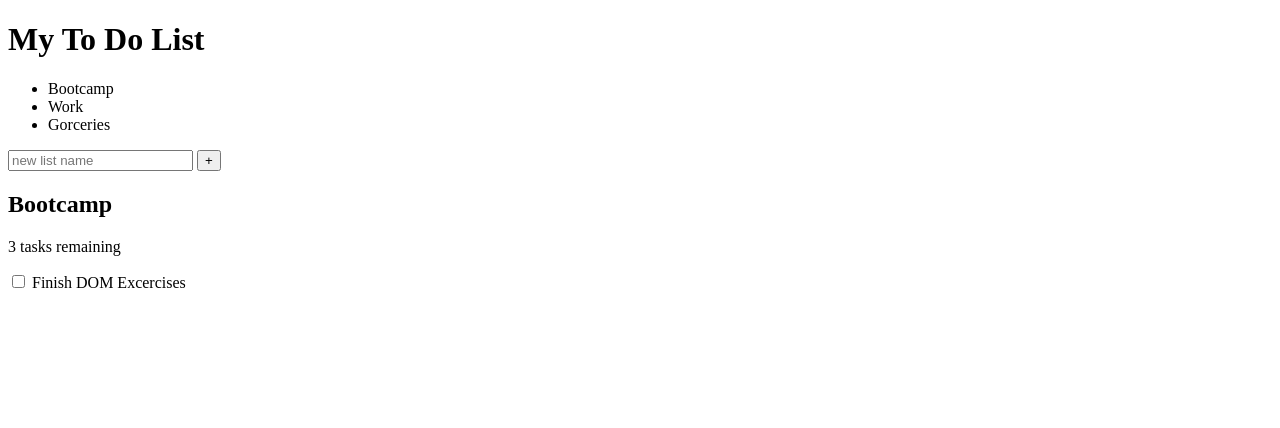
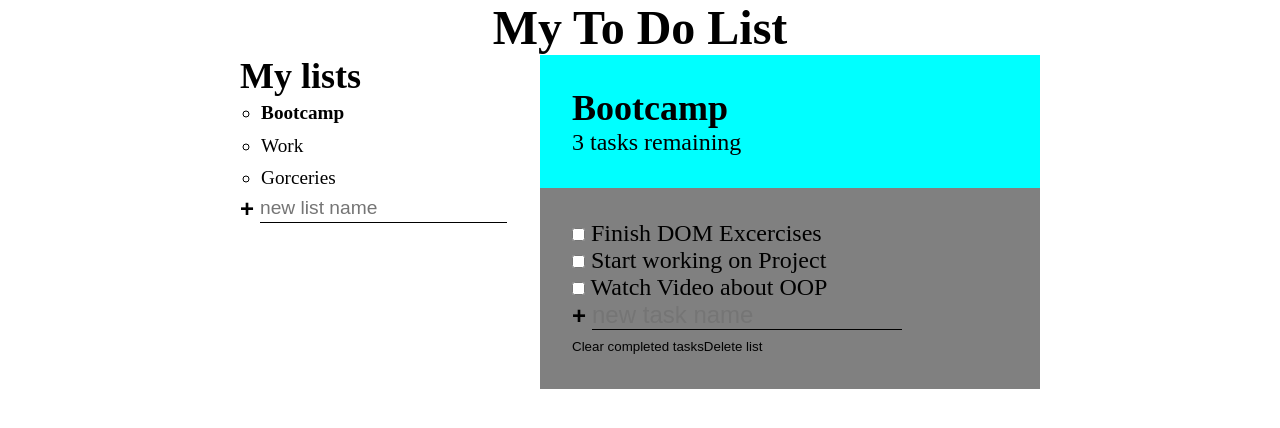
Before and after one commit to Pia-Koester/todolist, a plain HTML site: page index.html in a window 1280 px wide. Drawn offline with Linux system fonts and the light colour scheme.

Commit message:
style: styling for list areas, setup of grid

```diff
--- /dev/null
+++ b/css/grid-style.css
@@ -0,0 +1,543 @@
+:root {
+  --ff-primary: Heebo, sans-serif;
+  --ff-secondary: Bungee, cursive;
+  --ff-accent: Bungee Shade, cursive;
+  --spacer: 1rem;
+  --clr-neutral-100: 0 0% 100%;
+  --clr-neutral-200: 0 0% 90%;
+  --clr-neutral-300: 0 0% 70%;
+  --clr-neutral-400: 0 0% 60%;
+  --clr-neutral-500: 0 0% 50%;
+  --clr-neutral-600: 0 0% 40%;
+  --clr-neutral-700: 0 0% 30%;
+  --clr-neutral-800: 0 0% 10%;
+  --clr-neutral-900: 0 0% 0%;
+  --clr-primary-100: 214 100% 90%;
+  --clr-primary-200: 214 100% 80%;
+  --clr-primary-300: 214 100% 70%;
+  --clr-primary-400: 214 100% 60%;
+  --clr-primary-500: 214 100% 50%;
+  --clr-primary-600: 214 100% 40%;
+  --clr-primary-700: 214 100% 30%;
+  --clr-primary-800: 214 100% 20%;
+  --clr-primary-900: 214 100% 10%;
+  --clr-secondary-100: 284 71% 90%;
+  --clr-secondary-200: 284 71% 80%;
+  --clr-secondary-300: 284 71% 70%;
+  --clr-secondary-400: 284 71% 60%;
+  --clr-secondary-500: 284 71% 50%;
+  --clr-secondary-600: 284 71% 40%;
+  --clr-secondary-700: 284 71% 30%;
+  --clr-secondary-800: 284 71% 20%;
+  --clr-secondary-900: 284 71% 10%;
+  --clr-accent-100: 346 80% 90%;
+  --clr-accent-200: 346 80% 80%;
+  --clr-accent-300: 346 80% 70%;
+  --clr-accent-400: 346 80% 60%;
+  --clr-accent-500: 346 80% 50%;
+  --clr-accent-600: 346 80% 40%;
+  --clr-accent-700: 346 80% 30%;
+  --clr-accent-800: 346 80% 20%;
+  --clr-accent-900: 346 80% 10%;
+  --fs-100: 0.625rem;
+  --fs-200: 0.7625rem;
+  --fs-300: 0.8975rem;
+  --fs-400: 1.125rem;
+  --fs-500: 1.25rem;
+  --fs-600: 1.75rem;
+  --fs-700: 2.25rem;
+  --fs-800: 2.75rem;
+  --fs-900: 3.25rem;
+}
+@media only screen and (min-width: 50em) {
+  :root {
+    --fs-100: 0.725rem;
+    --fs-200: 0.875rem;
+    --fs-300: 1rem;
+    --fs-400: 1.125rem;
+    --fs-500: 1.325rem;
+    --fs-600: 2rem;
+    --fs-700: 2.75rem;
+    --fs-800: 3.25rem;
+    --fs-900: 4rem;
+  }
+}
+@media only screen and (min-width: 65em) {
+  :root {
+    --fs-100: 0.725rem;
+    --fs-200: 0.875rem;
+    --fs-300: 1rem;
+    --fs-400: 1.125rem;
+    --fs-500: 1.325rem;
+    --fs-600: 2rem;
+    --fs-700: 2.75rem;
+    --fs-800: 3.5rem;
+    --fs-900: 5rem;
+  }
+}
+
+/* Box sizing rules */
+*,
+*::before,
+*::after {
+  box-sizing: border-box;
+}
+
+/* Remove default margin */
+body,
+h1,
+h2,
+h3,
+h4,
+p,
+figure,
+blockquote,
+dl,
+dd {
+  margin: 0;
+}
+
+h1,
+h2,
+h3,
+h4 {
+  font-family: var(--ff-secondary);
+}
+
+/* Remove list styles on ul, ol elements with a list role, which suggests default styling will be removed */
+ul[role="list"],
+ol[role="list"] {
+  list-style: none;
+}
+
+/* Set core root defaults */
+html:focus-within {
+  scroll-behavior: smooth;
+}
+
+/* Set core body defaults */
+body {
+  min-height: 100vh;
+  text-rendering: optimizeSpeed;
+  line-height: 1.5;
+}
+
+/* A elements that don't have a class get default styles */
+a:not([class]) {
+  text-decoration-skip-ink: auto;
+}
+
+/* Make images easier to work with */
+img,
+picture {
+  max-width: 100%;
+  display: block;
+}
+
+/* Inherit fonts for inputs and buttons */
+input,
+button,
+textarea,
+select {
+  font: inherit;
+}
+
+/* Remove all animations, transitions and smooth scroll for people that prefer not to see them */
+@media (prefers-reduced-motion: reduce) {
+  html:focus-within {
+    scroll-behavior: auto;
+  }
+
+  *,
+  *::before,
+  *::after {
+    animation-duration: 0.01ms !important;
+    animation-iteration-count: 1 !important;
+    transition-duration: 0.01ms !important;
+    scroll-behavior: auto !important;
+  }
+}
+body {
+  font-family: var(--ff-primary);
+}
+
+.text-neutral-100 {
+  color: hsl(var(--clr-neutral-100));
+}
+
+.bg-neutral-100 {
+  background-color: hsl(var(--clr-neutral-100));
+}
+
+.text-neutral-200 {
+  color: hsl(var(--clr-neutral-200));
+}
+
+.bg-neutral-200 {
+  background-color: hsl(var(--clr-neutral-200));
+}
+
+.text-neutral-300 {
+  color: hsl(var(--clr-neutral-300));
+}
+
+.bg-neutral-300 {
+  background-color: hsl(var(--clr-neutral-300));
+}
+
+.text-neutral-400 {
+  color: hsl(var(--clr-neutral-400));
+}
+
+.bg-neutral-400 {
+  background-color: hsl(var(--clr-neutral-400));
+}
+
+.text-neutral-500 {
+  color: hsl(var(--clr-neutral-500));
+}
+
+.bg-neutral-500 {
+  background-color: hsl(var(--clr-neutral-500));
+}
+
+.text-neutral-600 {
+  color: hsl(var(--clr-neutral-600));
+}
+
+.bg-neutral-600 {
+  background-color: hsl(var(--clr-neutral-600));
+}
+
+.text-neutral-700 {
+  color: hsl(var(--clr-neutral-700));
+}
+
+.bg-neutral-700 {
+  background-color: hsl(var(--clr-neutral-700));
+}
+
+.text-neutral-800 {
+  color: hsl(var(--clr-neutral-800));
+}
+
+.bg-neutral-800 {
+  background-color: hsl(var(--clr-neutral-800));
+}
+
+.text-neutral-900 {
+  color: hsl(var(--clr-neutral-900));
+}
+
+.bg-neutral-900 {
+  background-color: hsl(var(--clr-neutral-900));
+}
+
+.text-primary-100 {
+  color: hsl(var(--clr-primary-100));
+}
+
+.bg-primary-100 {
+  background-color: hsl(var(--clr-primary-100));
+}
+
+.text-primary-200 {
+  color: hsl(var(--clr-primary-200));
+}
+
+.bg-primary-200 {
+  background-color: hsl(var(--clr-primary-200));
+}
+
+.text-primary-300 {
+  color: hsl(var(--clr-primary-300));
+}
+
+.bg-primary-300 {
+  background-color: hsl(var(--clr-primary-300));
+}
+
+.text-primary-400 {
+  color: hsl(var(--clr-primary-400));
+}
+
+.bg-primary-400 {
+  background-color: hsl(var(--clr-primary-400));
+}
+
+.text-primary-500 {
+  color: hsl(var(--clr-primary-500));
+}
+
+.bg-primary-500 {
+  background-color: hsl(var(--clr-primary-500));
+}
+
+.text-primary-600 {
+  color: hsl(var(--clr-primary-600));
+}
+
+.bg-primary-600 {
+  background-color: hsl(var(--clr-primary-600));
+}
+
+.text-primary-700 {
+  color: hsl(var(--clr-primary-700));
+}
+
+.bg-primary-700 {
+  background-color: hsl(var(--clr-primary-700));
+}
+
+.text-primary-800 {
+  color: hsl(var(--clr-primary-800));
+}
+
+.bg-primary-800 {
+  background-color: hsl(var(--clr-primary-800));
+}
+
+.text-primary-900 {
+  color: hsl(var(--clr-primary-900));
+}
+
+.bg-primary-900 {
+  background-color: hsl(var(--clr-primary-900));
+}
+
+.text-secondary-100 {
+  color: hsl(var(--clr-secondary-100));
+}
+
+.bg-secondary-100 {
+  background-color: hsl(var(--clr-secondary-100));
+}
+
+.text-secondary-200 {
+  color: hsl(var(--clr-secondary-200));
+}
+
+.bg-secondary-200 {
+  background-color: hsl(var(--clr-secondary-200));
+}
+
+.text-secondary-300 {
+  color: hsl(var(--clr-secondary-300));
+}
+
+.bg-secondary-300 {
+  background-color: hsl(var(--clr-secondary-300));
+}
+
+.text-secondary-400 {
+  color: hsl(var(--clr-secondary-400));
+}
+
+.bg-secondary-400 {
+  background-color: hsl(var(--clr-secondary-400));
+}
+
+.text-secondary-500 {
+  color: hsl(var(--clr-secondary-500));
+}
+
+.bg-secondary-500 {
+  background-color: hsl(var(--clr-secondary-500));
+}
+
+.text-secondary-600 {
+  color: hsl(var(--clr-secondary-600));
+}
+
+.bg-secondary-600 {
+  background-color: hsl(var(--clr-secondary-600));
+}
+
+.text-secondary-700 {
+  color: hsl(var(--clr-secondary-700));
+}
+
+.bg-secondary-700 {
+  background-color: hsl(var(--clr-secondary-700));
+}
+
+.text-secondary-800 {
+  color: hsl(var(--clr-secondary-800));
+}
+
+.bg-secondary-800 {
+  background-color: hsl(var(--clr-secondary-800));
+}
+
+.text-secondary-900 {
+  color: hsl(var(--clr-secondary-900));
+}
+
+.bg-secondary-900 {
+  background-color: hsl(var(--clr-secondary-900));
+}
+
+.text-accent-100 {
+  color: hsl(var(--clr-accent-100));
+}
+
+.bg-accent-100 {
+  background-color: hsl(var(--clr-accent-100));
+}
+
+.text-accent-200 {
+  color: hsl(var(--clr-accent-200));
+}
+
+.bg-accent-200 {
+  background-color: hsl(var(--clr-accent-200));
+}
+
+.text-accent-300 {
+  color: hsl(var(--clr-accent-300));
+}
+
+.bg-accent-300 {
+  background-color: hsl(var(--clr-accent-300));
+}
+
+.text-accent-400 {
+  color: hsl(var(--clr-accent-400));
+}
+
+.bg-accent-400 {
+  background-color: hsl(var(--clr-accent-400));
+}
+
+.text-accent-500 {
+  color: hsl(var(--clr-accent-500));
+}
+
+.bg-accent-500 {
+  background-color: hsl(var(--clr-accent-500));
+}
+
+.text-accent-600 {
+  color: hsl(var(--clr-accent-600));
+}
+
+.bg-accent-600 {
+  background-color: hsl(var(--clr-accent-600));
+}
+
+.text-accent-700 {
+  color: hsl(var(--clr-accent-700));
+}
+
+.bg-accent-700 {
+  background-color: hsl(var(--clr-accent-700));
+}
+
+.text-accent-800 {
+  color: hsl(var(--clr-accent-800));
+}
+
+.bg-accent-800 {
+  background-color: hsl(var(--clr-accent-800));
+}
+
+.text-accent-900 {
+  color: hsl(var(--clr-accent-900));
+}
+
+.bg-accent-900 {
+  background-color: hsl(var(--clr-accent-900));
+}
+
+.bg-gradient {
+  color: hsl(var(--clr-neutral-100));
+  background-image: linear-gradient(
+    var(--bg-deg, -45deg),
+    hsl(var(--clr-primary-400)),
+    hsl(var(--clr-secondary-500)),
+    hsl(var(--clr-accent-500))
+  );
+}
+
+.fs-100 {
+  font-size: var(--fs-100);
+}
+
+.fs-200 {
+  font-size: var(--fs-200);
+}
+
+.fs-300 {
+  font-size: var(--fs-300);
+}
+
+.fs-400 {
+  font-size: var(--fs-400);
+}
+
+.fs-500 {
+  font-size: var(--fs-500);
+}
+
+.fs-600 {
+  font-size: var(--fs-600);
+}
+
+.fs-700 {
+  font-size: var(--fs-700);
+}
+
+.fs-800 {
+  font-size: var(--fs-800);
+}
+
+.fs-900 {
+  font-size: var(--fs-900);
+}
+
+.flow > :where(:not(:first-child)) {
+  margin-inline-start: var(--flow-spacer, var(--spacer));
+}
+
+.container {
+  max-width: var(--width, 140ch);
+  margin-inline: auto;
+  padding-inline: var(--spacer);
+}
+
+.flex {
+  display: flex;
+  gap: var(--gap, var(--spacer));
+}
+
+.grid,
+.with-sidebar,
+.main-layout,
+.even-columns {
+  display: grid;
+  gap: var(--gap, var(--spacer));
+}
+
+@media only screen and (min-width: 50em) {
+  .even-columns {
+    grid-auto-flow: column;
+    grid-auto-columns: 1fr;
+  }
+}
+
+.main-layout {
+  grid-template-rows: auto 1fr auto;
+  min-height: 100vh;
+}
+
+.with-sidebar {
+  grid-template-columns: 1fr 20rem;
+}
+
+/*# sourceMappingURL=style.css.map */
+header {
+  padding-block: max(10vh, 5rem);
+  text-align: center;
+  position: relative;
+  margin-bottom: 10vh;
+}
--- /dev/null
+++ b/css/style.css
@@ -0,0 +1,108 @@
+*, *::before, *::after {
+    margin: 0;
+    padding:0;
+    box-sizing: border-box;
+}
+
+body{
+    display: grid;
+    grid:
+    "header header header header" auto
+    ". lists active ." auto /
+    1fr minmax(100px, 300px) minmax(250px, 500px) 1fr;
+    font-size: 1.5rem;
+}
+
+.title {
+grid-area: header;
+text-align: center;
+font-size: 3rem;
+}
+
+.all-tasks {
+grid-area: lists;
+}
+
+.task-list {
+    line-height: 1.7;
+    font-size: 1.2rem;
+    list-style: circle;
+    padding-left: 1.1em;
+}
+
+
+form {
+    display: flex;
+}
+
+.btn {
+    cursor: pointer;
+    background: 0;
+    border:0;
+    padding: 0;
+    color: inherit;
+}
+
+.btn.create{
+    font-size: 1.5rem;
+    font-weight: 900;
+    margin-right: 0.25em;
+    transition: opacity 250ms ease-in;
+}
+
+.btn.create:hover {
+    opacity: 0.7;
+}
+
+
+.new {
+    background: transparent;
+    border: 0;  /* so that there is no box around the input area */
+    border-bottom: 1px solid currentColor; /*currentColor means the text color*/
+    font-size: inherit; /*this will be the same as defined elsewhere*/
+    /*changes so that the active state is a bit differen */
+    outline: none;
+    transition: border-bottom 150ms ease-in;
+order: 2;
+}
+
+
+.new:focus {
+    border-bottom-width: 3px; /*border gets bigger once the input area is selected */
+}
+
+.new:focus::placeholder {
+    opacity: 0.2; /*placeholder text gets less visible */
+}
+
+.new.list {
+   font-size: 1.2rem;
+}
+
+.active-list {
+    font-weight: 700;
+}
+
+.todo-list {
+
+grid-area: active;
+background: grey;
+
+}
+
+.todo-header {
+    background-color: aqua;
+    padding: 2rem;
+}
+
+.list-title {
+    margin:0;
+}
+
+.task-count {
+    margin: 0;
+}
+
+.todo-body {
+    padding: 2rem;
+}
--- a/index.html
+++ b/index.html
@@ -4,11 +4,12 @@
     <meta charset="UTF-8" />
     <meta name="viewport" content="width=device-width, initial-scale=1.0" />
     <title>To Do List</title>
+    <link rel="stylesheet" href="./css/style.css" />
   </head>
   <body>
-    <h1>My To Do List</h1>
+    <h1 class="title">My To Do List</h1>
     <div class="all-tasks">
-      <h2 class="task-list-title"></h2>
+      <h2 class="task-list-title">My lists</h2>
       <ul class="task-list">
         <li class="active-list">Bootcamp</li>
         <li>Work</li>
@@ -17,7 +18,7 @@
       <form action="">
         <!-- add labels later! very important -->
         <input type="text" class="new list" placeholder="new list name" />
-        <button class="btn list">+</button>
+        <button class="btn create">+</button>
       </form>
     </div>
     <div class="todo-list">
@@ -27,13 +28,33 @@
       </div>
       <div class="todo-body">
         <div class="tasks">
+          <!-- task 1 -->
           <div class="task">
             <input type="checkbox" id="task-1" />
             <label for="task-1">Finish DOM Excercises</label>
           </div>
+          <!-- task 2 -->
+          <div class="task">
+            <input type="checkbox" id="task-2" />
+            <label for="task-1">Start working on Project</label>
+          </div>
+          <!-- task 3 -->
+          <div class="task">
+            <input type="checkbox" id="task-3" />
+            <label for="task-1">Watch Video about OOP</label>
+          </div>
         </div>
-        <div class="new-task-creator"></div>
-        <div class="delete-tasks"></div>
+        <div class="new-task-creator">
+          <form action="">
+            <!-- add labels later! very important -->
+            <input type="text" class="new task" placeholder="new task name" />
+            <button class="btn create">+</button>
+          </form>
+        </div>
+        <div class="delete-tasks">
+          <button class="btn delete">Clear completed tasks</button
+          ><button class="btn delete">Delete list</button>
+        </div>
       </div>
     </div>
   </body>
```
